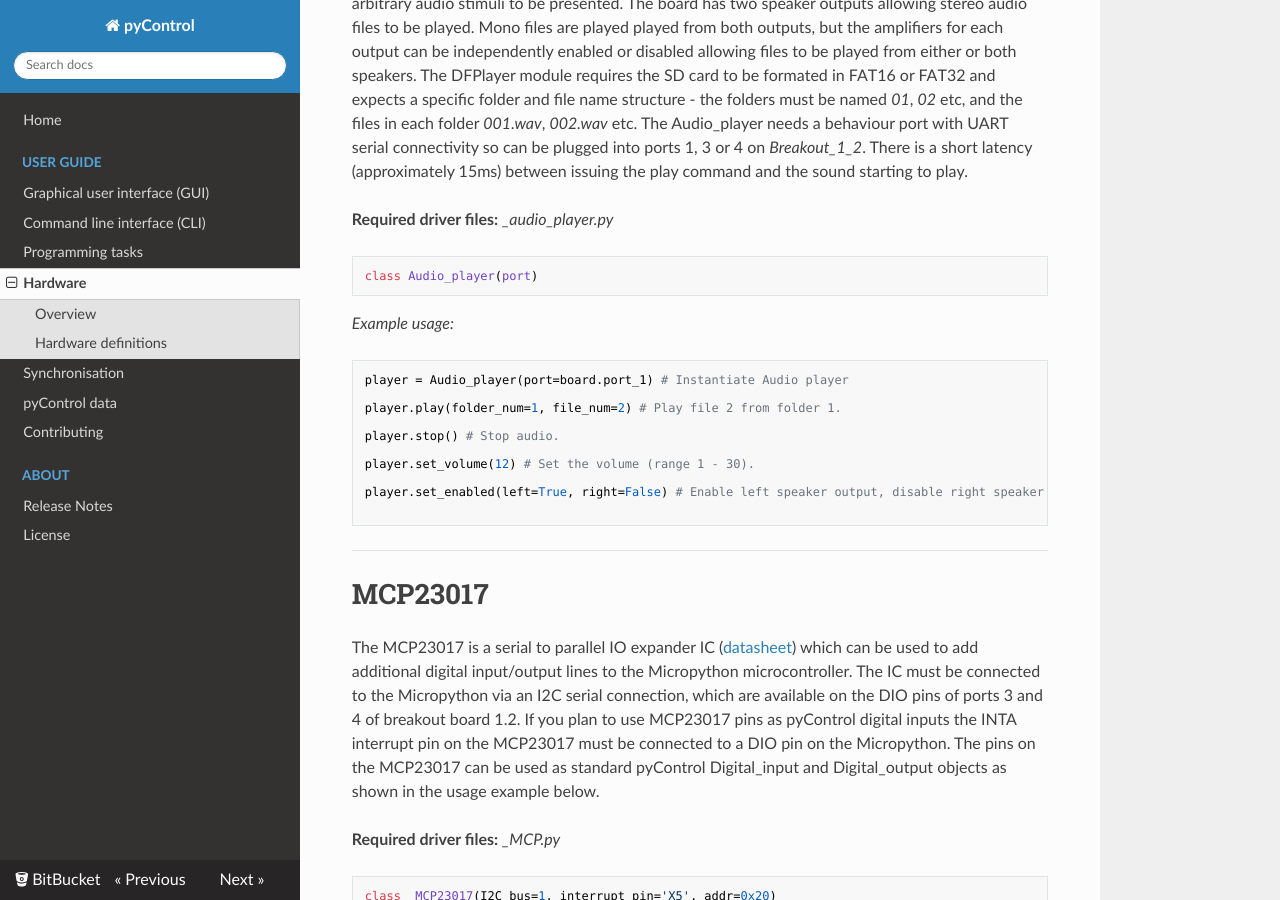
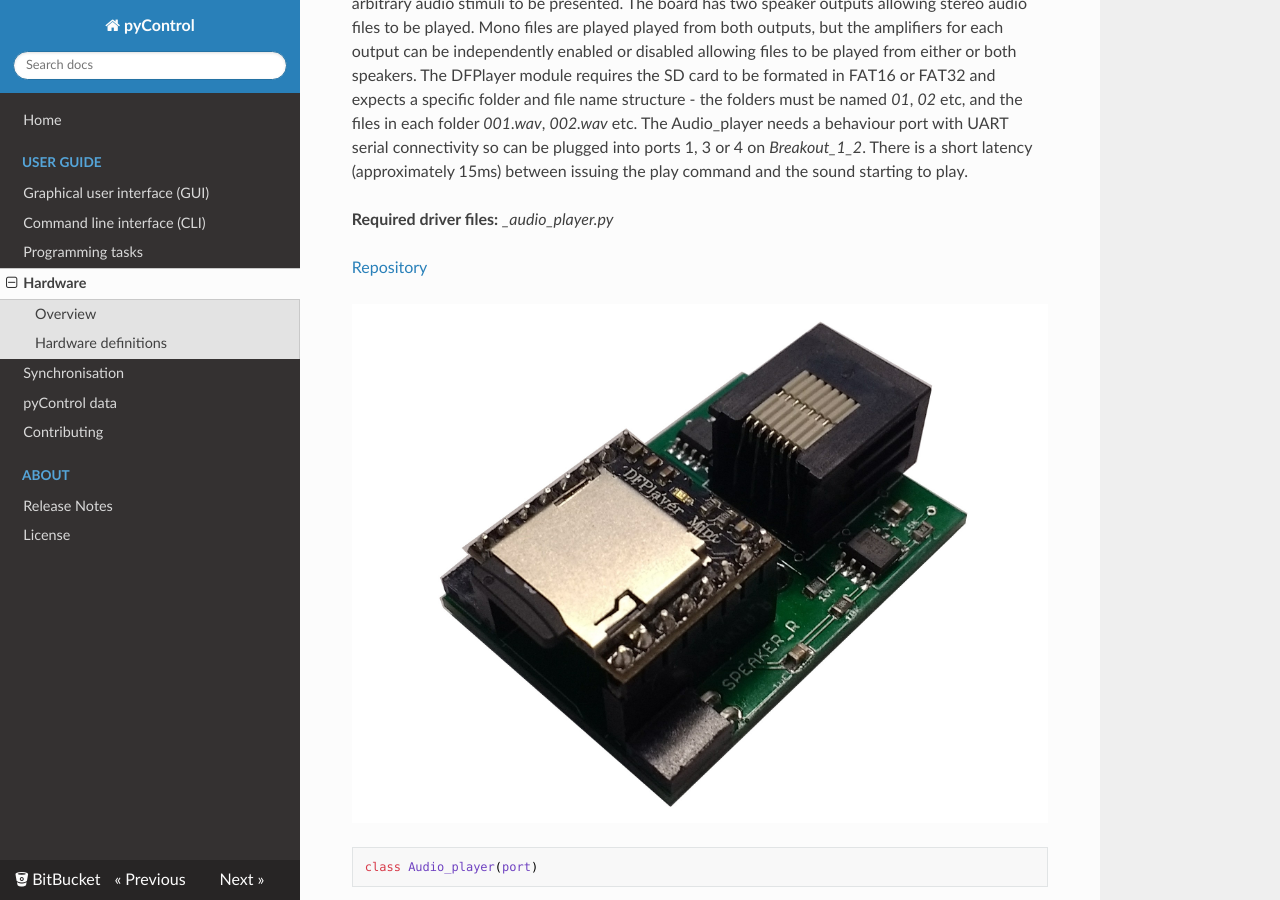
Before and after one commit to pyControl/docs, an MkDocs documentation site: the page built from docs/user-guide/hardware.md, in a window 1280 px wide and 900 px high, scrolled down 21501 px. Built offline with MkDocs 1.6.1, drawn with Linux system fonts in a browser that asks for light colours; nearby versions of some CDN libraries.

Commit message:
Added photo and repository link to audio player docs

````diff
--- a/docs/user-guide/hardware.md
+++ b/docs/user-guide/hardware.md
@@ -655,6 +655,10 @@ An audio board which uses the [DFPlayer](https://www.dfrobot.com/wiki/index.php/
 
 **Required driver files:** *_audio_player.py*
 
+[Repository](https://bitbucket.org/takam/pycontrol_hardware/src/default/Audio_player/)
+
+![Audio board](../media/hardware/audio-player.jpg)
+
 ```python
 class Audio_player(port)
 ```
````
Also changed, not shown: docs/media/hardware/audio-player.jpg (added).
